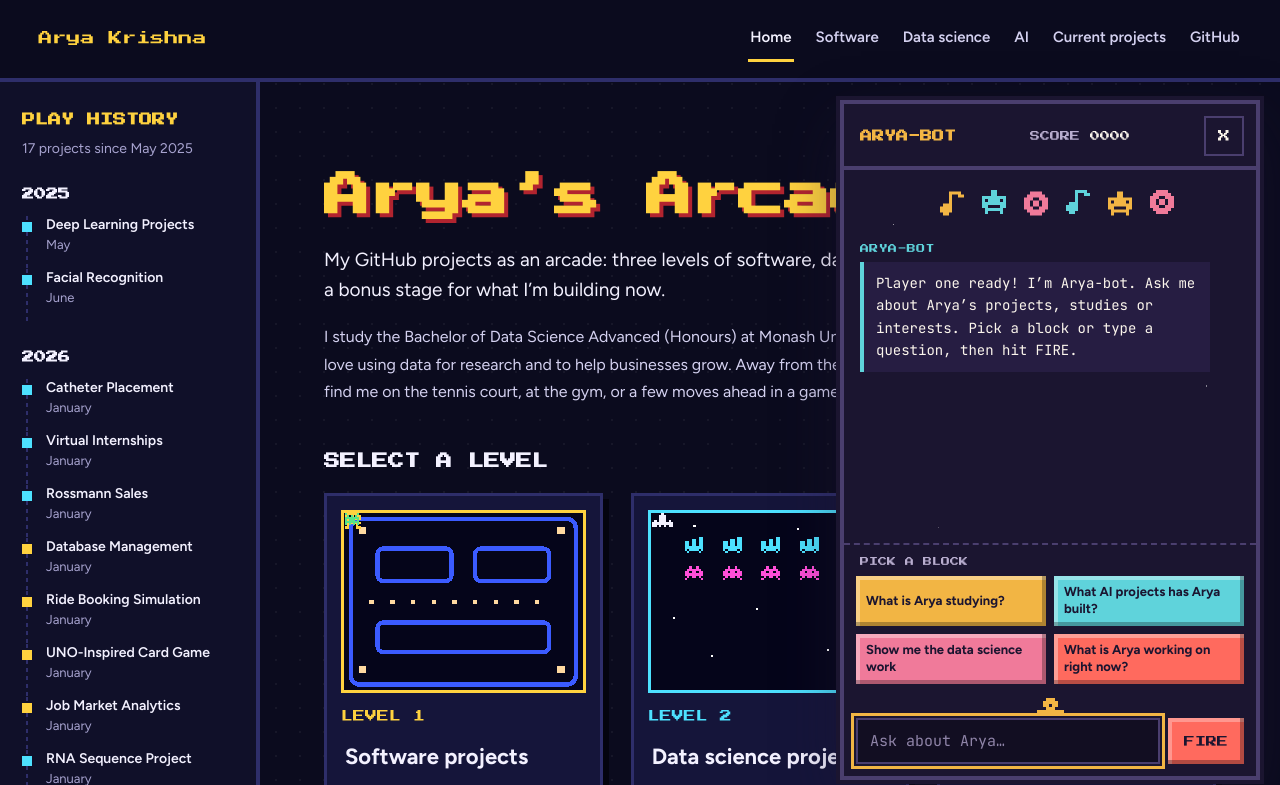
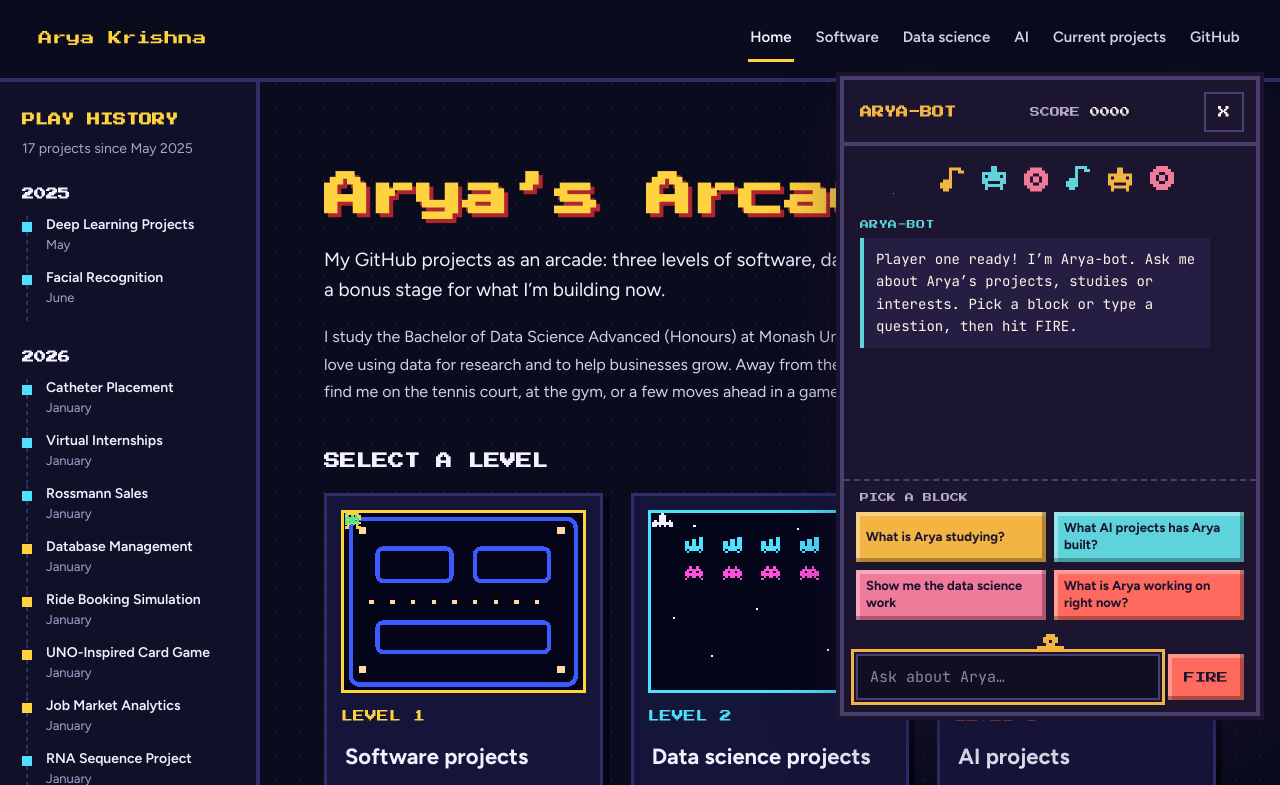
Before and after one commit to AryaKrishnaproffessional/My-Website-, a plain HTML site: page index.html in a window 1280 px wide. Both pictures are taken after a click on the button "Ask Arya-bot". Shown: the top 785 px of the page. Drawn offline with Linux system fonts and the light colour scheme; no server answers.

Commit message:
Move the chat button above host badges and show when the bot is offline
The launcher and panel sit 84px up so Netlify's corner badge no longer
covers them. With a backend configured, the chat checks /health when it
opens and after each failed request, showing BOT OFFLINE in the header
and a plain message in the chat.

Co-Authored-By: Claude Opus 5.5 <noreply@anthropic.com>

```diff
--- a/assets/chat.css
+++ b/assets/chat.css
@@ -23,7 +23,7 @@
 .bot-launcher {
   position: fixed;
   right: calc(20px + env(safe-area-inset-right, 0px));
-  bottom: calc(20px + env(safe-area-inset-bottom, 0px));
+  bottom: calc(84px + env(safe-area-inset-bottom, 0px)); /* clear of the host's corner badge */
   z-index: 40;
   display: flex;
   align-items: center;
@@ -53,10 +53,10 @@
 .bot-panel {
   position: fixed;
   right: calc(20px + env(safe-area-inset-right, 0px));
-  bottom: calc(20px + env(safe-area-inset-bottom, 0px));
+  bottom: calc(84px + env(safe-area-inset-bottom, 0px));
   z-index: 50;
   width: min(420px, calc(100vw - 40px));
-  height: min(680px, calc(100vh - 40px));
+  height: min(640px, calc(100vh - 104px));
   display: flex;
   flex-direction: column;
   overflow: hidden;
@@ -103,6 +103,7 @@
 }
 .bot-hud h2 { margin: 0; font-family: var(--bot-pixel); font-size: 12px; color: var(--bot-amber); }
 .bot-hud .bot-score { color: var(--bot-dim); white-space: nowrap; }
+.bot-status { color: var(--bot-red); white-space: nowrap; }
 .bot-hud .bot-score b { color: var(--bot-text); font-weight: 400; font-variant-numeric: tabular-nums; }
 .bot-close {
   flex: none;
--- a/assets/chat.js
+++ b/assets/chat.js
@@ -77,6 +77,7 @@
   panel.innerHTML =
     '<header class="bot-hud">' +
       '<h2 id="bot-title">ARYA-BOT</h2>' +
+      '<span class="bot-status" data-status hidden>BOT OFFLINE</span>' +
       '<span class="bot-score">SCORE <b data-score>0000</b></span>' +
       '<button type="button" class="bot-close" aria-label="Close chat">X</button>' +
     '</header>' +
@@ -105,6 +106,22 @@
   const input = panel.querySelector('.bot-input');
   const fireBtn = panel.querySelector('.bot-fire');
   const scoreEl = panel.querySelector('[data-score]');
+  const statusEl = panel.querySelector('[data-status]');
+  const OFFLINE_TEXT = 'Bot offline. Arya-bot’s server isn’t running right now, so please try again later.';
+
+  function setOffline(offline) {
+    statusEl.hidden = !offline;
+  }
+
+  // Ask the backend's /health route whether it's up. "no-cors" means any reply counts as online.
+  function checkOnline() {
+    const healthUrl = CONFIG.endpoint.replace(/\/chat\/?$/, '/health');
+    const ctrl = new AbortController();
+    setTimeout(() => ctrl.abort(), 5000);
+    return fetch(healthUrl, { mode: 'no-cors', signal: ctrl.signal })
+      .then(() => true)
+      .catch(() => false);
+  }
 
   /* ---------- State ---------- */
   let score = 0;
@@ -334,8 +351,9 @@
       }
     } catch (err) {
       failed = true;
-      data = { answer: 'Signal lost. Arya-bot couldn’t reach the server, so try again in a moment.' };
+      data = { answer: OFFLINE_TEXT };
     }
+    if (CONFIG.endpoint) setOffline(failed);
 
     typing.remove();
     addMessage('bot', data.answer, { sources: data.sources, typewriter: true, error: failed });
@@ -363,6 +381,13 @@
         log.append(note);
       }
     }
+    if (CONFIG.endpoint) {
+      checkOnline().then((online) => {
+        const wasOffline = !statusEl.hidden;
+        setOffline(!online);
+        if (!online && !wasOffline) addMessage('bot', OFFLINE_TEXT, { error: true });
+      });
+    }
     input.focus();
   }
 
```
